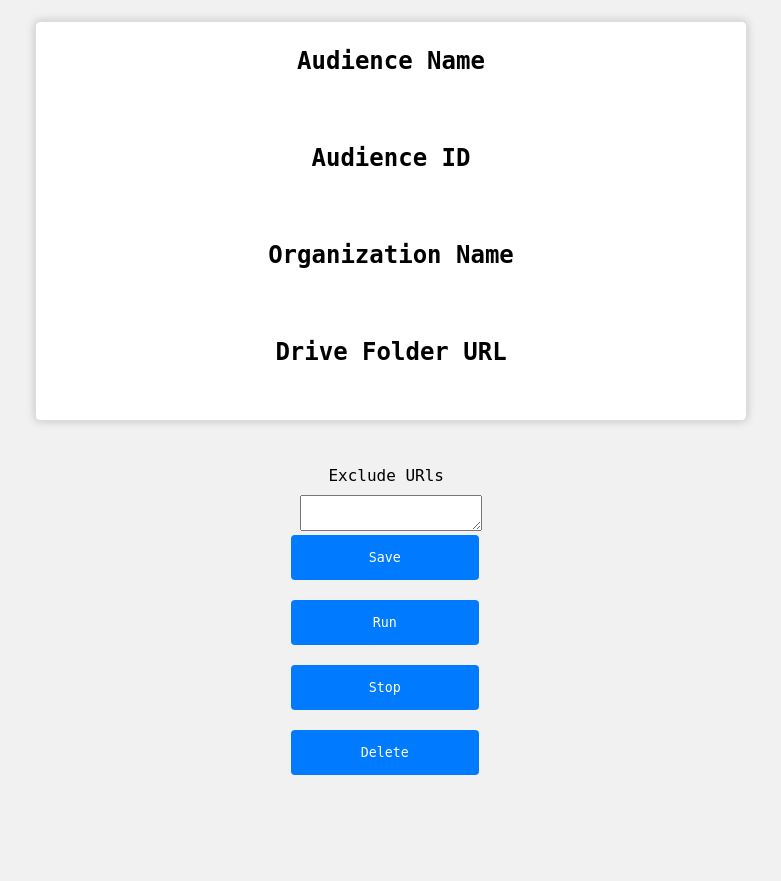
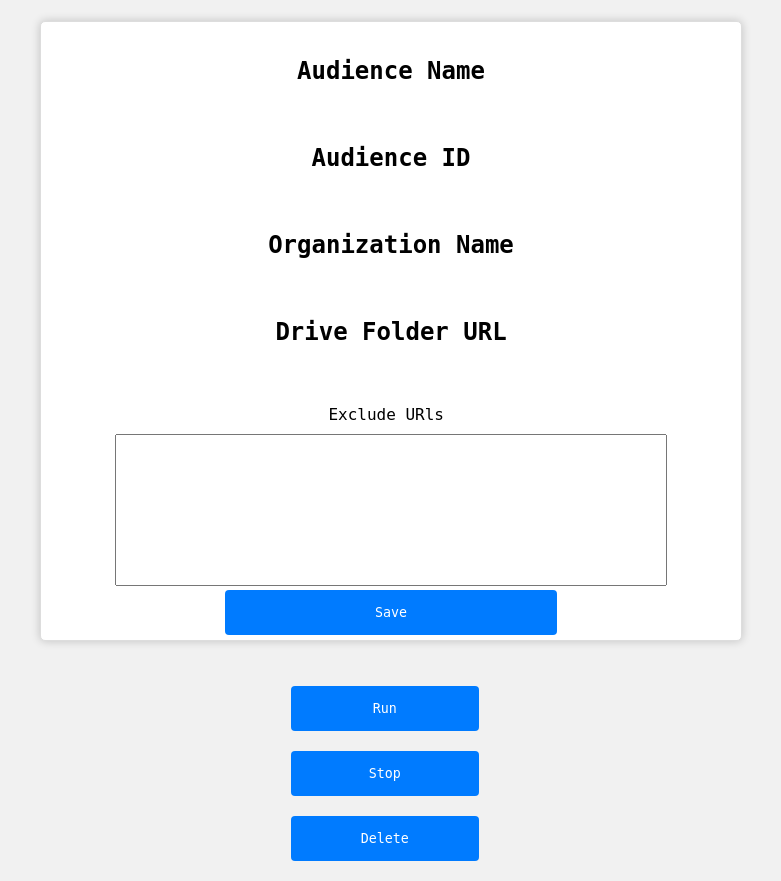
Before and after one commit to nivassuline/IceWeb-Tools, a Flask app: template templates/icewebio_instance_details.html in a window 1280 px wide. Shown: the part 141-1022 px from the top of the page, without its empty margins (249-1030 px from the left). Before the commit the page ends 916 px from the top, so only its background shows below. Run offline with Flask 3, Linux system fonts and the light colour scheme; the template is opened without the code that fills it, so the values that code supplies are empty.

Commit message:
Update icewebio_instance_style.css

```diff
--- a/static/css/icewebio_instance_style.css
+++ b/static/css/icewebio_instance_style.css
@@ -47,11 +47,29 @@ button[type="submit"]:hover {
   cursor: pointer;
 }
 
+#exclude_urls{
+  padding: 10px;
+  width: 530px;
+  height: 130px;
+  resize: none;
+  white-space :nowrap;
+}
+#exclude_buttom {
+  width: 60%;
+  padding: 15px;
+  margin-left: 20%;
+  background-color: #007bff;
+  color: #fff;
+  font-family: monospace, sans-serif;
+  border: none;
+  border-radius: 4px;
+  cursor: pointer;
+}
 br {
   line-height: 20px;
 }
 
-#details {
+.details {
   display: flex;
   flex-direction: column;
   justify-content: center;
```
